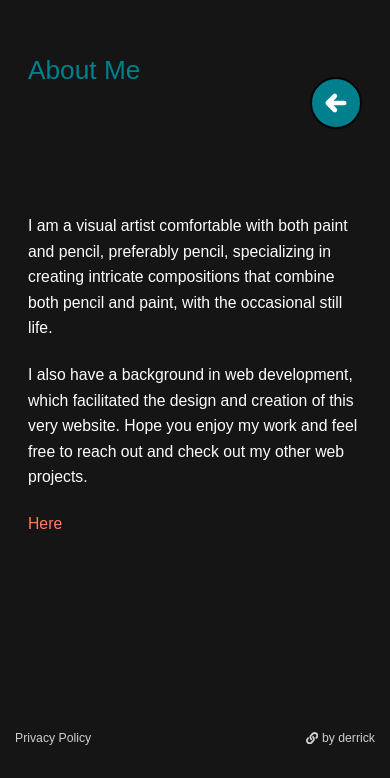
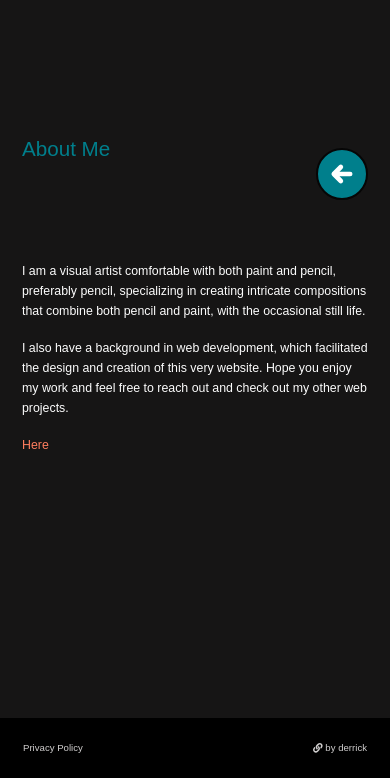
Before and after one commit to Riob-a/Art-portfoilo, a Next.js app: page /about in a window 390 px wide. Shown: the part 126-904 px from the top of the page. Built offline with nearby package versions, Linux system fonts and the light colour scheme; a web font is replaced by a local one.

Commit message:
changed low power

```diff
--- a/src/components/LowPowerGallery.jsx
+++ b/src/components/LowPowerGallery.jsx
@@ -189,12 +189,12 @@ export default function LowPowerGallery({ artworks }) {
 
             </Canvas>
 
-            <div className="flex justify-between w-full px-6 absolute bottom-10">
-                <button onClick={prev} className="px-4 py-2 bg-black text-white rounded-lg">◀ Prev</button>
+            <div className="flex justify-between w-full px-6 absolute bottom-15">
+                <button onClick={prev} className="px-4 py-2 bg-black text-white rounded-lg logo-3">◀ Prev</button>
                 <button onClick={openModal} className="px-4 py-2  text-white hover:text-[#007f8cff] transition">
                     <FaSearch size={18} />
                 </button>
-                <button onClick={next} className="px-4 py-2 bg-black text-white rounded-lg">Next ▶</button>
+                <button onClick={next} className="px-4 py-2 bg-black text-white rounded-lg logo-3">Next ▶</button>
             </div>
 
             {isModalOpen && createPortal(
--- a/src/globals.css
+++ b/src/globals.css
@@ -522,50 +522,10 @@ main {
   }
 }
 
-.main-index {
-  /* background-color: #02e88c8a; */
-  /* background: linear-gradient(135deg, #ff7f5f46 0%, #feb47b 100%); */
-  background: linear-gradient(135deg, #218d809e, #2e988c90, #38b4a69e, #63bdde84, #1d709d);
-  backdrop-filter: blur(3px);
-  padding: 20px;
-  box-shadow: #0000008e 5px 5px 10px;
-  transition: box-shadow 0.2s ease-in-out;
-}
-
-.main-index:hover {
-  /* transform: scale(1.02); */
-  box-shadow: #000000ae 10px 15px 20px;
-  transition: box-shadow 0.2s ease-in-out;
-}
-
-.main-index-2 {
-  padding: 20px;
-  outline-offset: 1px;
-  outline: 1px solid #2f2f2fc5;
-  outline-style: solid;
-  background-color: #fae4cfae;
-  backdrop-filter: blur(10px);
-}
-
-.svg {
-  stroke: #000000;
-  width: 1.5rem;
-  height: 1.5rem;
-}
-
 .svg:hover {
   stroke: #007f8c;
   transition: stroke 0.5s ease-in-out;
 }
-
-.desc-details {
-  color: #ff0000;
-}
-
-.desc-intro {
-  color: #000000;
-}
-
 .g-link {
   /* background: linear-gradient(90deg, #ff613a, #ff7e5f, #feb47b); */
   color: #000000;
@@ -581,17 +541,6 @@ main {
   color: #007f8c;
   transition: all 0.3s ease;
 }
-
-.carousel-buttons {
-  transition: transform 0.3s ease, background-color 0.3s ease;
-}
-
-.carousel-buttons:hover {
-  transform: scale(1.05);
-  background-color: #646464;
-  transition: transform 0.3s ease, background-color 0.3s ease;
-}
-
 /* Tweak these */
 .marquee {
   --gap: 2rem;
@@ -889,7 +838,7 @@ button.gradient-text {
 
 @media screen and (max-width: 768px) {
   html {
-    font-size: 14px;
+    font-size: 11px;
   }
 
   .logo {
@@ -902,7 +851,7 @@ button.gradient-text {
   }
 
   .link {
-    font-size: 0.8rem;
+    font-size: 0.5rem;
   }
 
   .slug {
@@ -920,6 +869,9 @@ button.gradient-text {
 
   .canvas {
     height:fit-content
+  }
+  .footer{
+    padding:2rem;
   }
 }
 
@@ -1070,7 +1022,7 @@ button.gradient-text {
   color: #cfcdcd;
   border: 1px solid transparent;
   transition: color 1s ease, border-color 1s ease, background-color 2s ease;
-  background-color: #161515;
+  background-color: #000000;
 
 }
 
@@ -1080,22 +1032,3 @@ button.gradient-text {
   background-color: #161515;
   transition: color 1s ease, border-color 2s ease, background-color 3s ease;
 }
-
-/*  */
-.perspective {
-  position: relative;
-  perspective: 1000px;
-  perspective-origin: center;
-}
-
-.preserve-3d {
-  transform-style: preserve-3d;
-}
-
-.d-card {
-  height: 800px;
-}
-
-.parallax-mask {
-  mask-image: linear-gradient(to bottom, transparent, black 20%, black 80%, transparent);
-}
```
